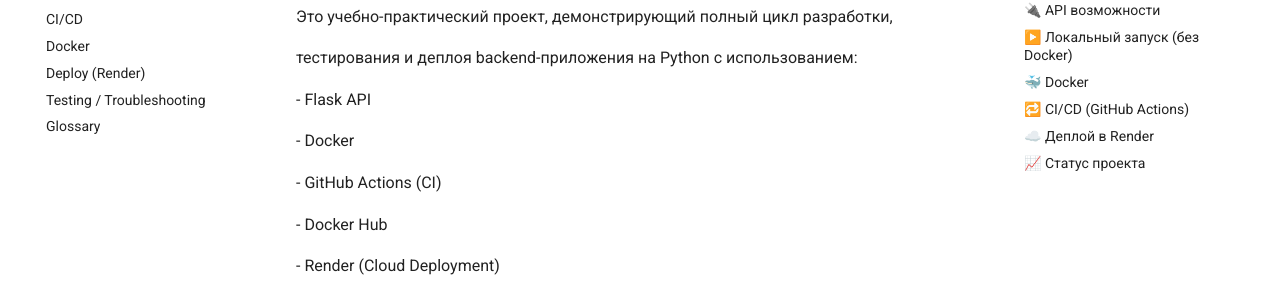
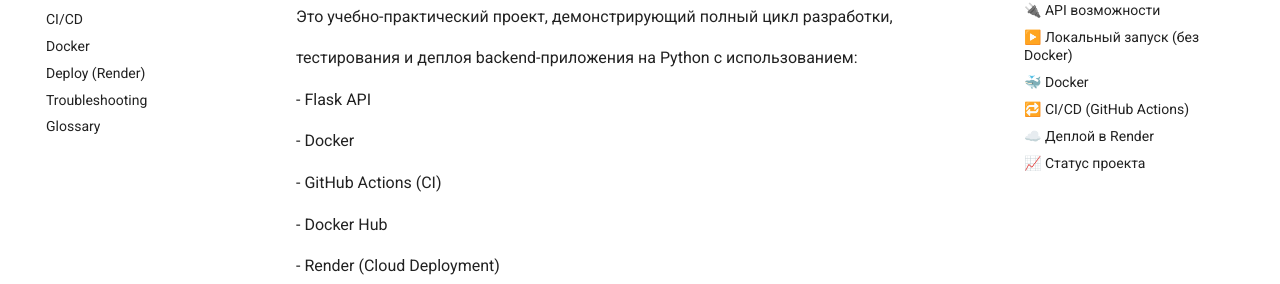
Before and after one commit to MityaSDA/ci-cd-learning-project, an MkDocs documentation site: the page built from docs/README.md, in a window 1280 px wide. Shown: the part 227-511 px from the top of the page. Built offline with MkDocs 1.6.1 and Material for MkDocs 9.7.7, drawn with Linux system fonts in a browser that asks for light colours.

```diff
--- a/mkdocs.yml
+++ b/mkdocs.yml
@@ -1,16 +1,37 @@
+# ============================================================
+# mkdocs.yml
+# ------------------------------------------------------------
+# Конфигурация MkDocs — генератора статической документации.
+#
+# Мы собираем сайт из Markdown файлов из папки /docs
+# и деплоим его на GitHub Pages через GitHub Actions.
+# ============================================================
+
+# Имя сайта, которое будет показано в шапке
 site_name: CI/CD Learning Project Docs
+
+# Короткое описание сайта (для метаданных)
 site_description: Technical documentation for CI/CD Learning Project
+
+# Автор (не обязательно, но приятно)
 site_author: MityaSDA
 
-# ВАЖНО: папка с исходниками документации
+# ------------------------------------------------------------
+# Где лежат исходники документации (Markdown)
+# ------------------------------------------------------------
 docs_dir: docs
 
-# Тема оформления (Material)
+# ------------------------------------------------------------
+# Тема оформления сайта
+# ------------------------------------------------------------
 theme:
   name: material
   language: ru
 
-# Навигация (как будет выглядеть меню сайта)
+# ------------------------------------------------------------
+# Навигация (меню сайта слева/вверху)
+# ВАЖНО: названия файлов должны совпадать с тем, что есть в docs/
+# ------------------------------------------------------------
 nav:
   - Home: README.md
   - Architecture: architecture.md
@@ -19,5 +40,5 @@ nav:
   - CI/CD: ci_cd.md
   - Docker: docker.md
   - Deploy (Render): deploy_render.md
-  - Testing / Troubleshooting: troubleshooting.md
+  - Troubleshooting: troubleshooting.md
   - Glossary: glossary.md
```
Also changed, not shown: .github/pull_request_template.md (added).
